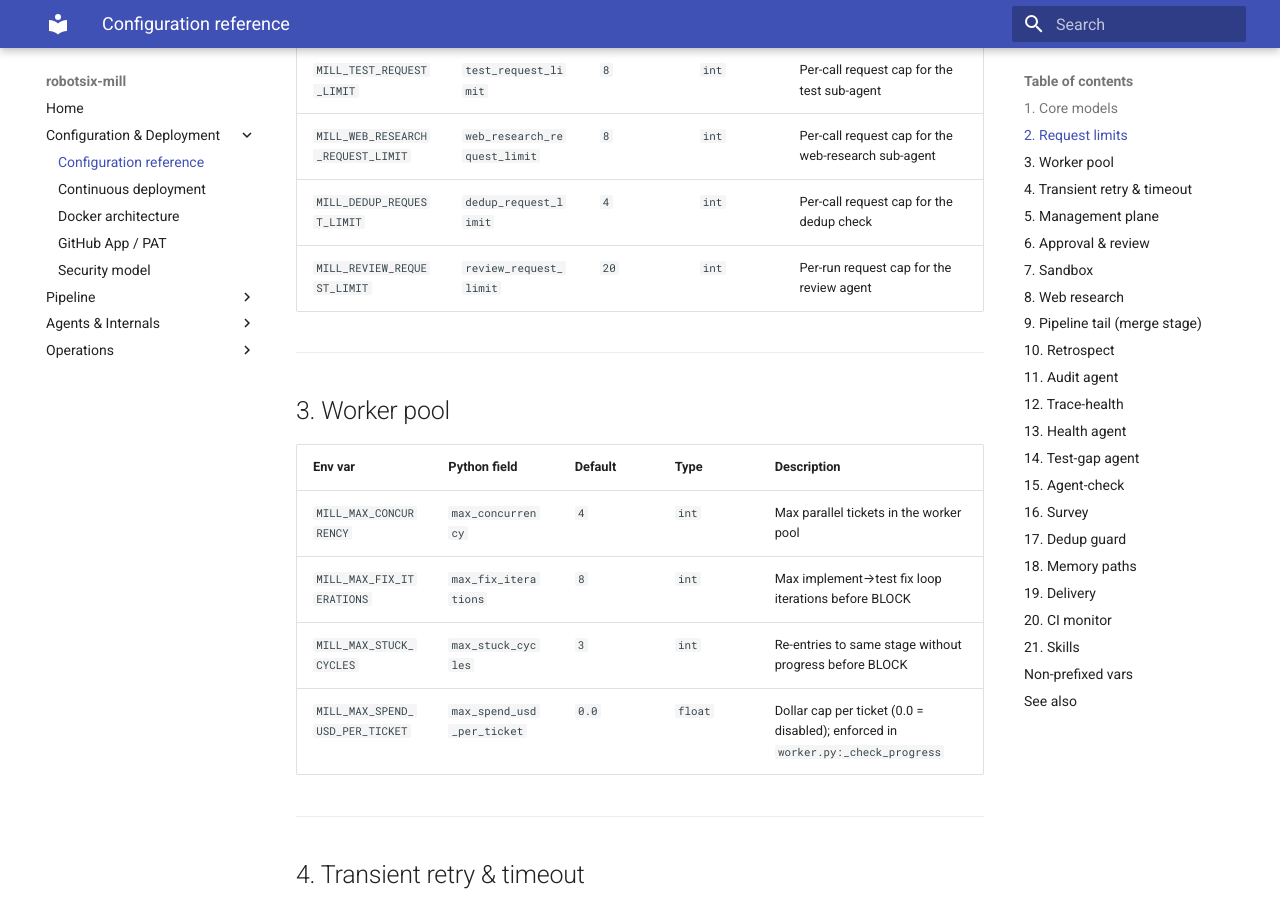
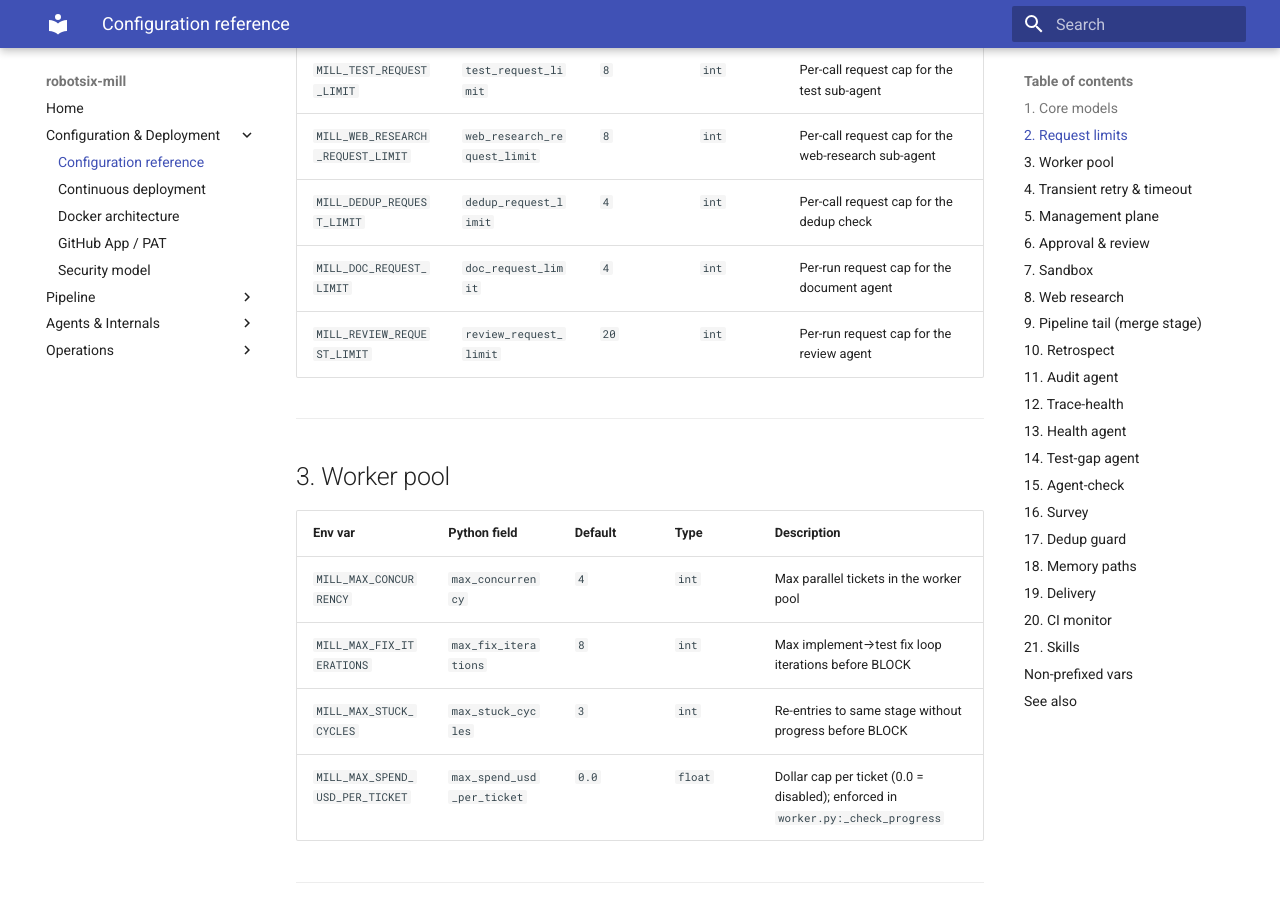
Before and after one commit to damien-robotsix/robotsix-mill, an MkDocs documentation site: the page built from docs/configuration.md, in a window 1280 px wide and 900 px high, scrolled down 1968 px. Built offline with MkDocs 1.6.1 and Material for MkDocs 9.7.7, drawn with Linux system fonts in a browser that asks for light colours.

Commit message:
mill(docs): Make the document agent's request_limit configurable (20260524T140015Z-make-the-document-agent-s-request-limit--ed94)

```diff
--- a/docs/configuration.md
+++ b/docs/configuration.md
@@ -39,6 +39,7 @@ production-ready defaults, `secrets.env.example` is the template for credentials
 | `MILL_TEST_REQUEST_LIMIT` | `test_request_limit` | `8` | `int` | Per-call request cap for the test sub-agent |
 | `MILL_WEB_RESEARCH_REQUEST_LIMIT` | `web_research_request_limit` | `8` | `int` | Per-call request cap for the web-research sub-agent |
 | `MILL_DEDUP_REQUEST_LIMIT` | `dedup_request_limit` | `4` | `int` | Per-call request cap for the dedup check |
+| `MILL_DOC_REQUEST_LIMIT` | `doc_request_limit` | `4` | `int` | Per-run request cap for the document agent |
 | `MILL_REVIEW_REQUEST_LIMIT` | `review_request_limit` | `20` | `int` | Per-run request cap for the review agent |
 
 ---
```
Also changed, not shown: 1 other file.
